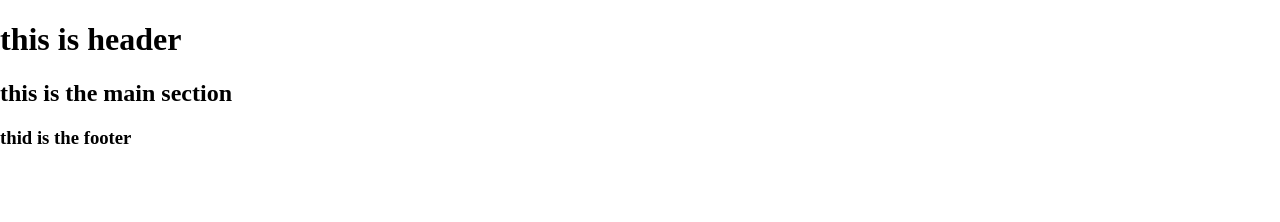
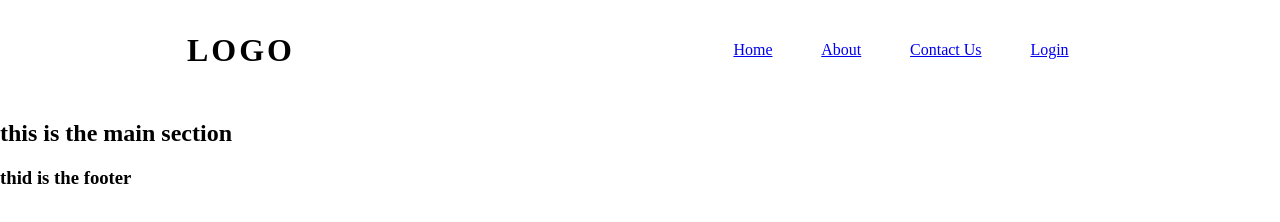
Before and after one commit to kavedweller/02-responsive-template-refresh, a plain HTML site: page index.html in a window 1280 px wide. Drawn offline with Linux system fonts and the light colour scheme.

Commit message:
added: navigation bar

```diff
--- a/index.html
+++ b/index.html
@@ -11,7 +11,15 @@
 
 <body>
     <header>
-        <h1>this is header</h1>
+        <!-- logo -->
+        <h1 class="logo">LOGO</h1>
+        <!-- nav -->
+        <ul class="nav">
+            <li class="navlink"><a href="#">Home</a></li>
+            <li class="navlink"><a href="#">About</a></li>
+            <li class="navlink"><a href="#">Contact Us</a></li>
+            <li class="navlink"><a href="#">Login</a></li>
+        </ul> <!-- end of nav -->
     </header>
     <main>
         <h2>this is the main section</h2>
--- a/style.css
+++ b/style.css
@@ -3,3 +3,25 @@ body {
   margin: 0;
   padding: 0;
 }
+
+header {
+  width: 100%;
+  height: 100px;
+  display: flex;
+  align-items: center;
+  justify-content: space-around;
+}
+
+.logo {
+  letter-spacing: 3px;
+}
+.nav {
+  display: flex;
+  justify-content: space-around;
+  width: 30%;
+}
+
+.nav li {
+  list-style: none;
+  margin: 0;
+}
```
